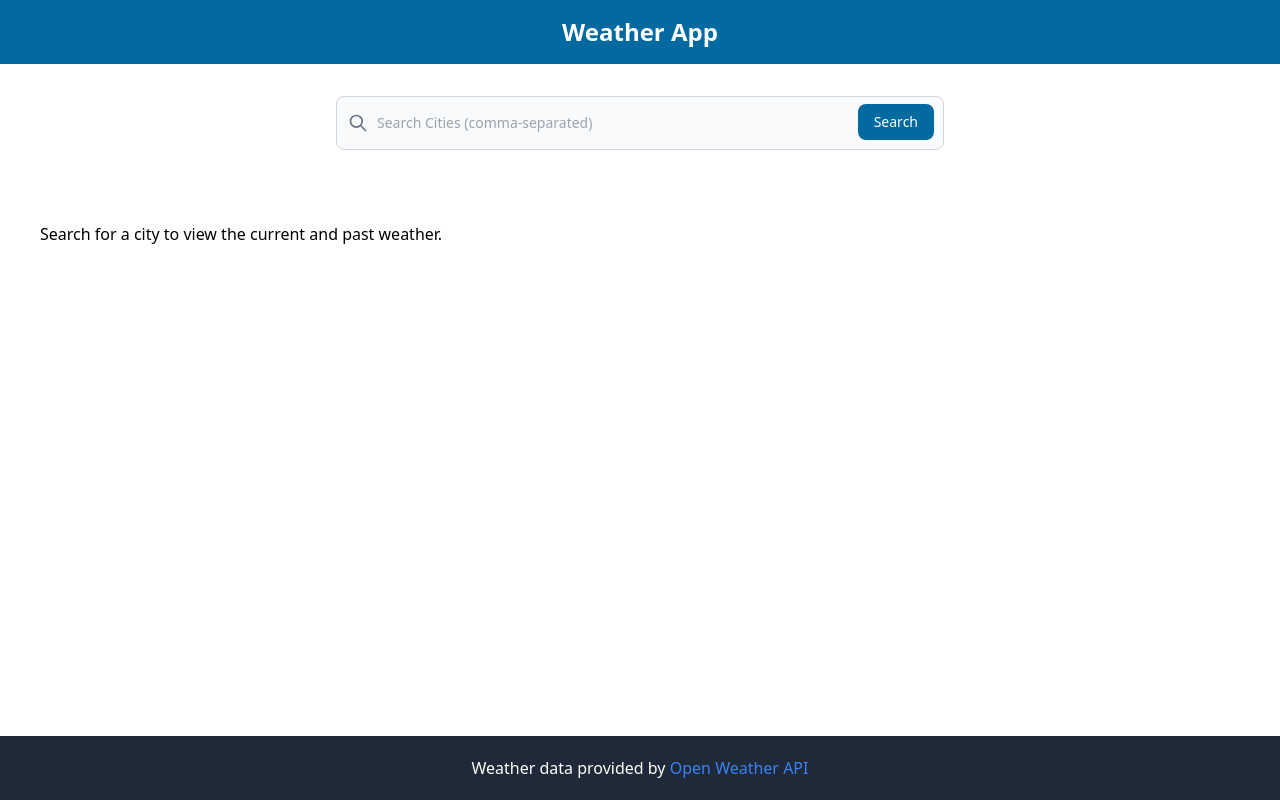
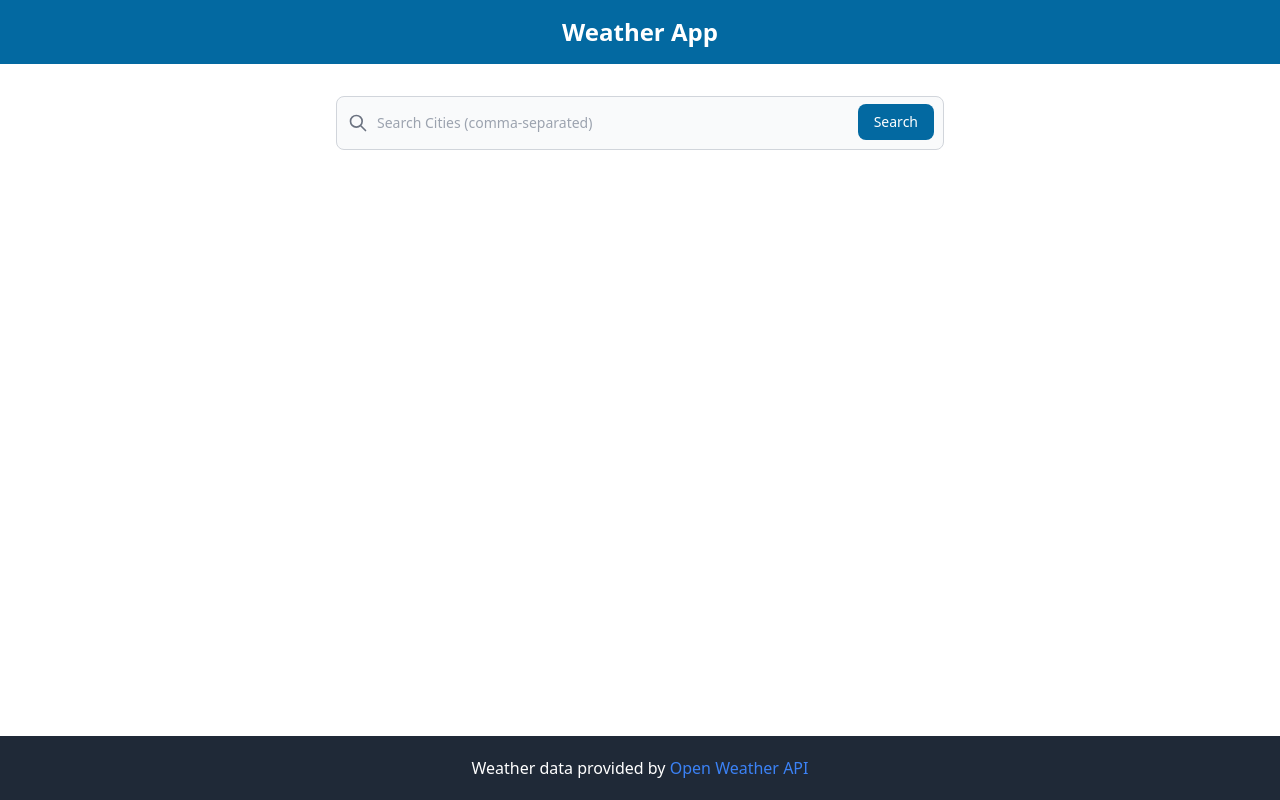
Before and after one commit to gaylem/weather-app, a React app: page / in a window 1280 px wide. Built offline with nearby package versions, Linux system fonts and the light colour scheme.

Commit message:
Update styles on App.jsx

```diff
--- a/src/App.jsx
+++ b/src/App.jsx
@@ -9,9 +9,7 @@ function App({ cityName }) {
       <Header />
       <main className='flex-grow'>
         <SearchBar />
-        <div className='container mx-auto flex flex-col divide-solid p-10'>
-          {!cityName && <p>Search for a city to view the current and past weather.</p>}
-          </div>
+        <div className='container mx-auto flex flex-col divide-solid p-10'></div>
       </main>
       <Footer />
     </div>
```
